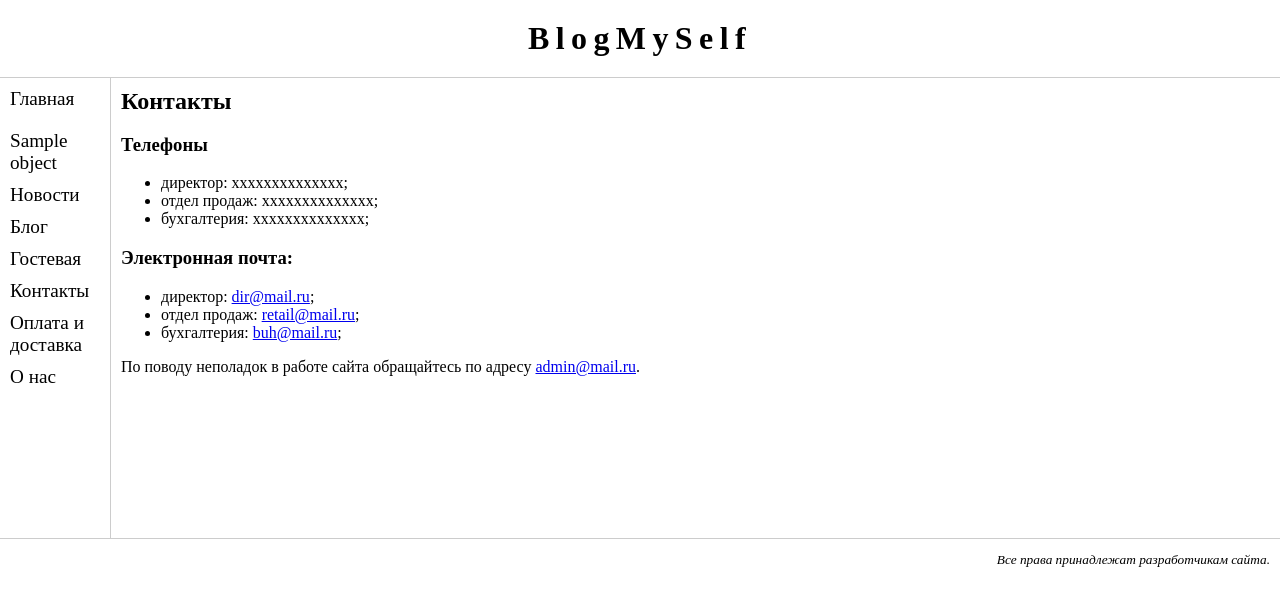
After one commit to ylubyanoy/MyPortal, a Django app: template templates/contacts.html in a window 1280 px wide. The commit adds this page. Shown: the top 606 px of the page. Run offline with Django 3.2, Linux system fonts and the light colour scheme; the template is opened without the code that fills it: most values are stand-ins (such as "Sample title", 1, 10 or a date in 2020); some libraries are stand-ins or nearby versions.

Commit message:
Add About, Contacts and HowToBuy

```diff
--- /dev/null
+++ b/about/views.py
@@ -0,0 +1,6 @@
+from django.views.generic.base import TemplateView
+from generic.mixins import CategoryListMixin
+
+
+class AboutView(TemplateView, CategoryListMixin):
+    template_name = "about.html"
--- a/app/settings.py
+++ b/app/settings.py
@@ -50,6 +50,9 @@ INSTALLED_APPS = [
     'django_comments',
     'goods',
     'blog',
+    'about',
+    'contacts',
+    'howtobuy',
 ]
 
 MIDDLEWARE = [
--- a/app/urls.py
+++ b/app/urls.py
@@ -18,6 +18,9 @@ from django.contrib import admin
 from django.contrib.auth import views as auth_views
 from django.conf import settings
 from django.conf.urls.static import static
+from about.views import AboutView
+from contacts.views import ContactsView
+from howtobuy.views import HowToBuyView
 
 urlpatterns = [
     url(r'^admin/', admin.site.urls),
@@ -31,6 +34,9 @@ urlpatterns = [
     url(r'^goods/', include('goods.urls')),
     url(r'^comments/', include('django_comments.urls')),
     url(r'^blog/', include('blog.urls')),
+    url(r'^about/', AboutView.as_view(), name='about'),
+    url(r'^contacts/', ContactsView.as_view(), name='contacts'),
+    url(r'^howtobuy/', HowToBuyView.as_view(), name='howtobuy'),
 ]
 
 urlpatterns += static(settings.MEDIA_URL, document_root=settings.MEDIA_ROOT)
--- /dev/null
+++ b/contacts/views.py
@@ -0,0 +1,6 @@
+from django.views.generic.base import TemplateView
+from generic.mixins import CategoryListMixin
+
+
+class ContactsView(TemplateView, CategoryListMixin):
+    template_name = "contacts.html"
--- /dev/null
+++ b/howtobuy/views.py
@@ -0,0 +1,6 @@
+from django.views.generic.base import TemplateView
+from generic.mixins import CategoryListMixin
+
+
+class HowToBuyView(TemplateView, CategoryListMixin):
+    template_name = "howtobuy.html"
--- a/static/main.css
+++ b/static/main.css
@@ -12,6 +12,7 @@
     float: left;
     width: 100px;
     padding: 10px;
+    min-height: 440px;
 }
 
 #leftmenu ul {
@@ -56,6 +57,7 @@
     margin-left: 110px;
     border-left: 1px #cccccc solid;
     padding: 10px;
+    min-height: 440px;
 }
 
 #main h2:first-child {
--- /dev/null
+++ b/templates/contacts.html
@@ -0,0 +1,20 @@
+{% extends "main.html" %}
+{% block title %}
+    Контакты
+{% endblock %}
+{% block main %}
+    <h2>Контакты</h2>
+    <h3>Телефоны</h3>
+    <ul>
+        <li>директор: хххххххххххххх;</li>
+        <li>отдел продаж: хххххххххххххх;</li>
+        <li>бухгалтерия: хххххххххххххх;</li>
+    </ul>
+    <h3>Электронная почта:</h3>
+    <ul>
+        <li>директор: <a href="#">dir@mail.ru</a>;</li>
+        <li>отдел продаж: <a href="#">retail@mail.ru</a>;</li>
+        <li>бухгалтерия: <a href="#">buh@mail.ru</a>;</li>
+    </ul>
+    <p>По поводу неполадок в работе сайта обращайтесь по адресу <a href="#">admin@mail.ru</a>.</p>
+{% endblock %}
--- a/templates/main.html
+++ b/templates/main.html
@@ -31,6 +31,18 @@
             <li>
                 <a href="{{ page_url }}"{% if page_url == current_url %}class="current"{% endif %}>Гостевая</a>
             </li>
+            {% url "contacts" as page_url %}
+            <li>
+                <a href="{{ page_url }}"{% if page_url == current_url %}class="current"{% endif %}>Контакты</a>
+            </li>
+            {% url "howtobuy" as page_url %}
+            <li>
+                <a href="{{ page_url }}"{% if page_url == current_url %}class="current"{% endif %}>Оплата и доставка</a>
+            </li>
+            {% url "about" as page_url %}
+            <li>
+                <a href="{{ page_url }}"{% if page_url == current_url %}class="current"{% endif %}>О нас</a>
+            </li>
             {% if user.is_authenticated %}
                 {% url "categories_edit" as page_url %}
                 <li class="indented"><a href="{{ page_url }}"
```
Also changed, not shown: templates/about.html (added, +8 -0 lines), templates/howtobuy.html (added, +18 -0 lines), about/__init__.py (added), contacts/__init__.py (added), howtobuy/__init__.py (added).
